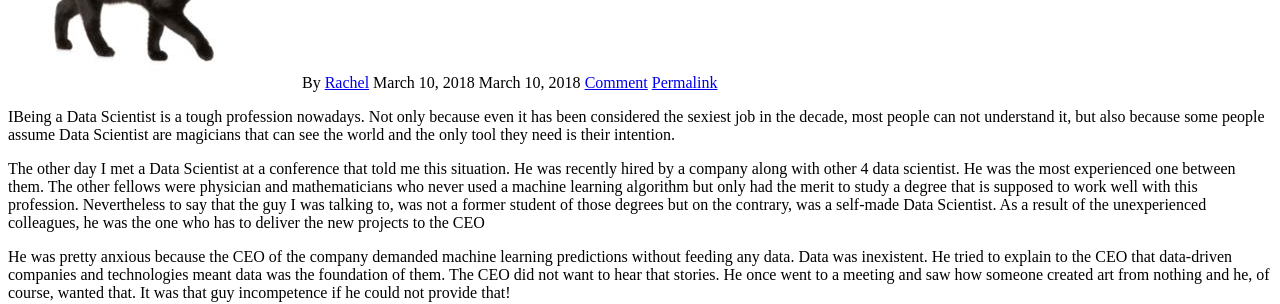
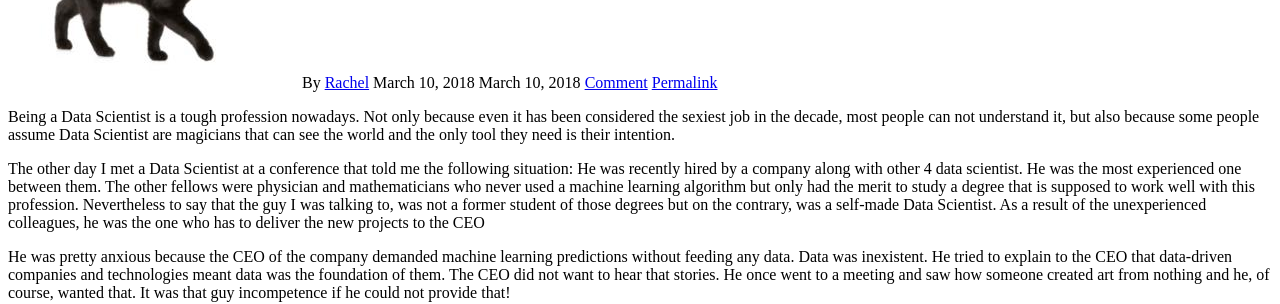
Before and after one commit to raquelredo/raquelredo.github.io_site, a Jekyll site: the page built from _posts/articles/2018-03-10-tough-profession.md, in a window 1280 px wide. Shown: the part 1347-1651 px from the top of the page. Built offline with Jekyll 4.4.1, drawn with Linux system fonts in a browser that asks for light colours; nearby versions of some CDN libraries; comment, search, counter and statistics services are not loaded.

Commit message:
typos corrected

```diff
--- a/_posts/articles/2018-03-10-tough-profession.md
+++ b/_posts/articles/2018-03-10-tough-profession.md
@@ -16,9 +16,9 @@
 ---
 
 
-IBeing a Data Scientist is a tough profession nowadays. Not only because even it has been considered the sexiest job in the decade, most people can not understand it, but also because some people assume Data Scientist are magicians that can see the world and the only tool they need is their intention.
+Being a Data Scientist is a tough profession nowadays. Not only because even it has been considered the sexiest job in the decade, most people can not understand it, but also because some people assume Data Scientist are magicians that can see the world and the only tool they need is their intention.
 
-The other day I met a Data Scientist at a conference that told me this situation. He was recently hired by a company along with other 4 data scientist. He was the most experienced one between them. The other fellows were physician and mathematicians who never used a machine learning algorithm but only had the merit to study a degree that is supposed to work well with this profession. Nevertheless to say that the guy I was talking to, was not a former student of those degrees but on the contrary, was a self-made Data Scientist. As a result of the unexperienced colleagues, he was the one who has to deliver the new projects to the CEO
+The other day I met a Data Scientist at a conference that told me the following situation: He was recently hired by a company along with other 4 data scientist. He was the most experienced one between them. The other fellows were physician and mathematicians who never used a machine learning algorithm but only had the merit to study a degree that is supposed to work well with this profession. Nevertheless to say that the guy I was talking to, was not a former student of those degrees but on the contrary, was a self-made Data Scientist. As a result of the unexperienced colleagues, he was the one who has to deliver the new projects to the CEO
 
 He was pretty anxious because the CEO of the company demanded machine learning predictions without feeding any data. Data was inexistent. He tried to explain to the CEO that data-driven companies and technologies meant data was the foundation of them.
 The CEO did not want to hear that stories. He once went to a meeting and saw how someone created art from nothing and he, of course, wanted that. It was that guy incompetence if he could not provide that!
```
